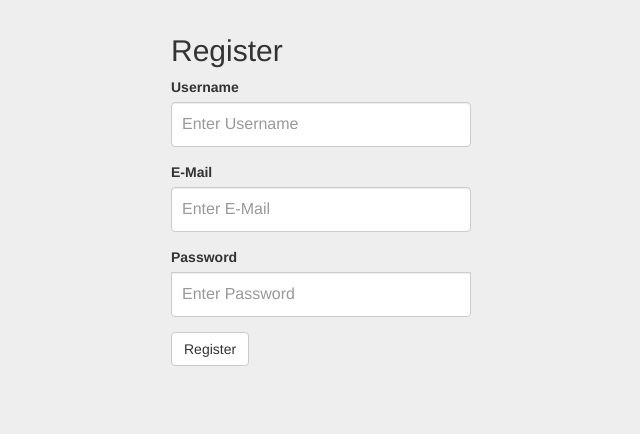
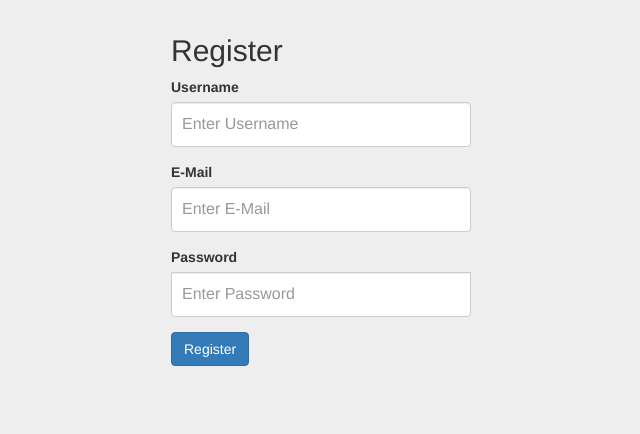
Before and after one commit to Frozander/Chirper, a Flask app: template chirper/templates/auth/register.html in a window 1280 px wide. Shown: the part 41-475 px from the top of the page, without its empty margins (319-959 px from the left). Run offline with Flask 2, Linux system fonts and the light colour scheme; tables that the repository leaves empty hold one stand-in row (values such as "Sample post"); the template is opened without the code that fills it: values that come from a table or form of the project are taken from there, most other values are stand-ins (such as "Sample title", 1, 10 or a date in 2020); some libraries are stand-ins or nearby versions.

Commit message:
Added "btn btn-primary" to the auth form button

```diff
--- a/chirper/templates/auth/login.html
+++ b/chirper/templates/auth/login.html
@@ -27,7 +27,7 @@
     {{ wtf.form_field(form.email) }}
     {{ wtf.form_field(form.password) }}
     {{ wtf.form_field(form.remember_me) }}
-    {{ wtf.form_field(form.submit) }}
+    {{ wtf.form_field(form.submit, class="btn btn-primary") }}
   </form>
 </div>
 {% endblock %}
--- a/chirper/templates/auth/register.html
+++ b/chirper/templates/auth/register.html
@@ -27,7 +27,7 @@
     {{ wtf.form_field(form.username) }}
     {{ wtf.form_field(form.email) }}
     {{ wtf.form_field(form.password) }}
-    {{ wtf.form_field(form.submit) }}
+    {{ wtf.form_field(form.submit, class="btn btn-primary") }}
   </form>
 </div>
 {% endblock %}
```
